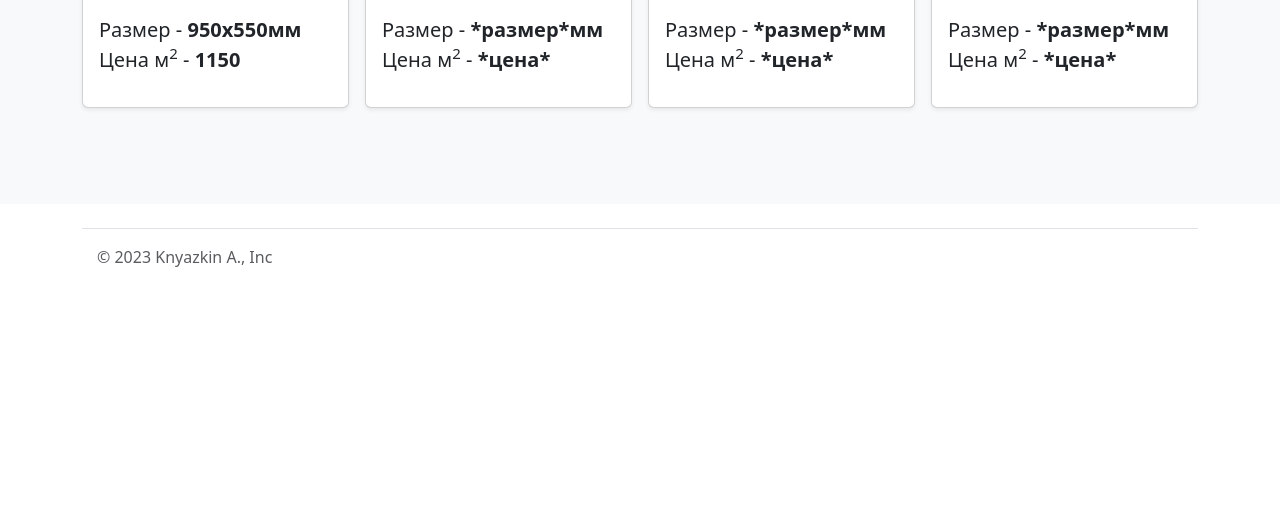
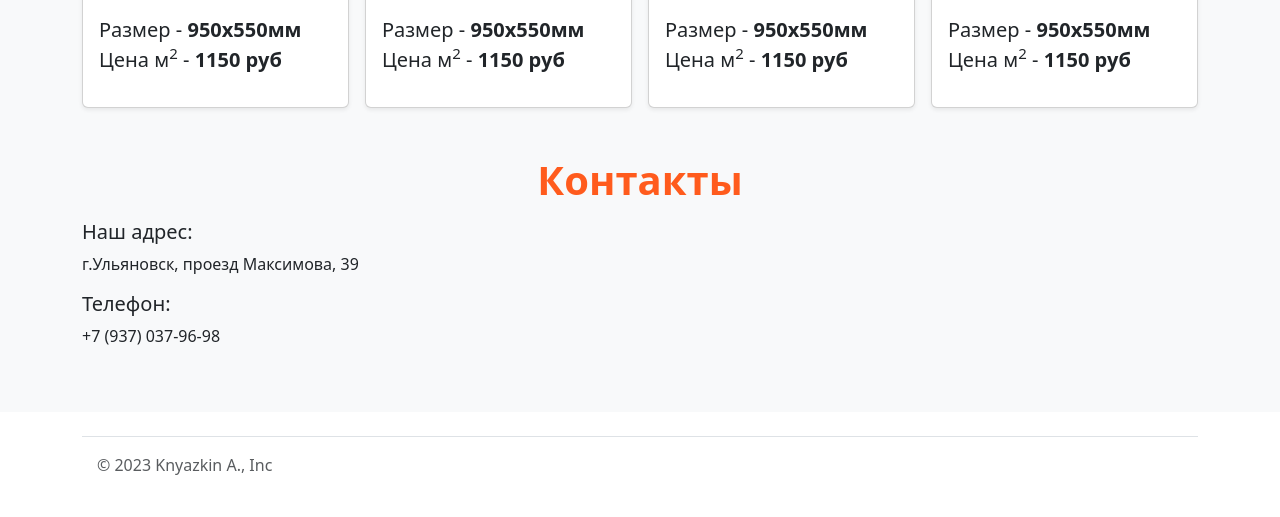
Before and after one commit to pepshot/novak-decor-ul, a Flask app: page / in a window 1280 px wide. Shown: the part 2066-2583 px from the top of the page. Before the commit the page ends 2333 px from the top, so only its background shows below. Run offline with Flask 3, Linux system fonts and the light colour scheme; some libraries are stand-ins or nearby versions.

Commit message:
добавление размеров и ценников

```diff
--- a/templates/main.html
+++ b/templates/main.html
@@ -266,7 +266,7 @@
                                     <p style="text-align: left;">
                                         <span style="font-size: 20px;">Размер - <strong>950х550мм</strong></span>
                                         <br>
-                                        <span style="font-size: 20px;">Цена м<sup>2</sup> - <strong>1150</strong></span>
+                                        <span style="font-size: 20px;">Цена м<sup>2</sup> - <strong>1150 руб</strong></span>
                                     </p>
                                 </div>
                             </div>
@@ -285,9 +285,9 @@
                                 </a>
                                 <div class="card-body">
                                     <p style="text-align: left;">
-                                        <span style="font-size: 20px;">Размер - <strong>*размер*мм</strong></span>
+                                        <span style="font-size: 20px;">Размер - <strong>950х550мм</strong></span>
                                         <br>
-                                        <span style="font-size: 20px;">Цена м<sup>2</sup> - <strong>*цена*</strong></span>
+                                        <span style="font-size: 20px;">Цена м<sup>2</sup> - <strong>1150 руб</strong></span>
                                     </p>
                                 </div>
                             </div>
@@ -306,9 +306,9 @@
                                 </a>
                                 <div class="card-body">
                                     <p style="text-align: left;">
-                                        <span style="font-size: 20px;">Размер - <strong>*размер*мм</strong></span>
+                                        <span style="font-size: 20px;">Размер - <strong>950х550мм</strong></span>
                                         <br>
-                                        <span style="font-size: 20px;">Цена м<sup>2</sup> - <strong>*цена*</strong></span>
+                                        <span style="font-size: 20px;">Цена м<sup>2</sup> - <strong>1150 руб</strong></span>
                                     </p>
                                 </div>
                             </div>
@@ -327,9 +327,9 @@
                                 </a>
                                 <div class="card-body">
                                     <p style="text-align: left;">
-                                        <span style="font-size: 20px;">Размер - <strong>*размер*мм</strong></span>
+                                        <span style="font-size: 20px;">Размер - <strong>950х550мм</strong></span>
                                         <br>
-                                        <span style="font-size: 20px;">Цена м<sup>2</sup> - <strong>*цена*</strong></span>
+                                        <span style="font-size: 20px;">Цена м<sup>2</sup> - <strong>1150 руб</strong></span>
                                     </p>
                                 </div>
                             </div>
@@ -342,7 +342,7 @@
         <br>
         <br>
 
-        <!-- <div class="block">
+        <div class="block">
             <div class="node node489 widget widget-text cr-text">
                 <div class="font-header xs-force-center textable">
                     <h2 class="shadowsmall" style="text-align: center;">
@@ -361,7 +361,7 @@
                 </p>
             </div>
         </div>
-       -->
+
 
 
     </div>
```
